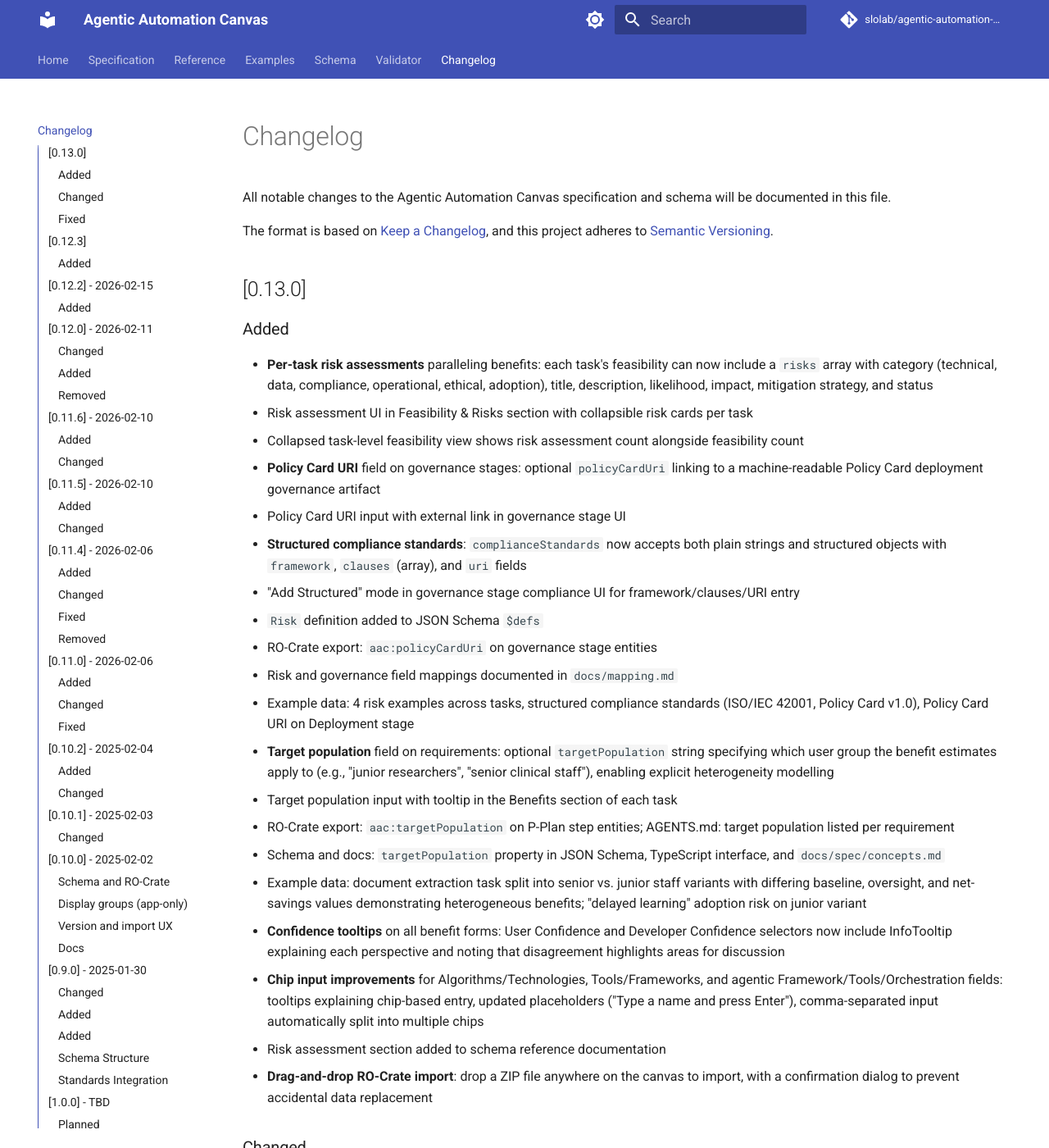
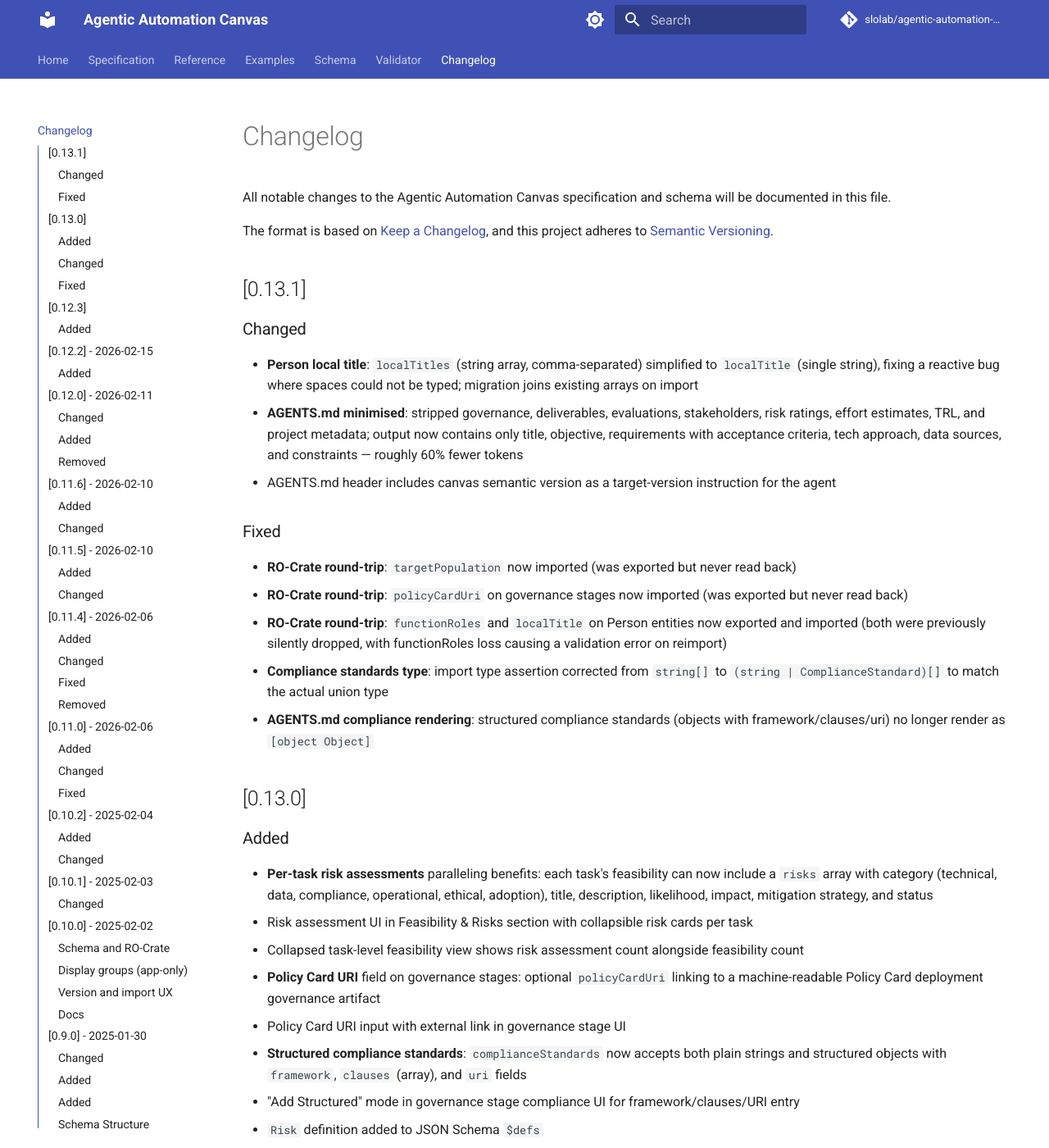
Before and after one commit to slolab/agentic-automation-canvas, an MkDocs documentation site: the page built from docs/changelog.md, in a window 1280 px wide and 1400 px high. Shown: the whole window at 82% size. Built offline with MkDocs 1.6.1 and Material for MkDocs 9.7.7, drawn with Linux system fonts in a browser that asks for light colours; comment, search, counter and statistics services are not loaded.

Commit message:
docs: add 0.13.1 changelog entry
Made-with: Cursor

```diff
--- a/docs/changelog.md
+++ b/docs/changelog.md
@@ -4,6 +4,20 @@ All notable changes to the Agentic Automation Canvas specification and schema wi
 
 The format is based on [Keep a Changelog](https://keepachangelog.com/en/1.0.0/),
 and this project adheres to [Semantic Versioning](https://semver.org/spec/v2.0.0.html).
+
+## [0.13.1]
+
+### Changed
+- **Person local title**: `localTitles` (string array, comma-separated) simplified to `localTitle` (single string), fixing a reactive bug where spaces could not be typed; migration joins existing arrays on import
+- **AGENTS.md minimised**: stripped governance, deliverables, evaluations, stakeholders, risk ratings, effort estimates, TRL, and project metadata; output now contains only title, objective, requirements with acceptance criteria, tech approach, data sources, and constraints — roughly 60% fewer tokens
+- AGENTS.md header includes canvas semantic version as a target-version instruction for the agent
+
+### Fixed
+- **RO-Crate round-trip**: `targetPopulation` now imported (was exported but never read back)
+- **RO-Crate round-trip**: `policyCardUri` on governance stages now imported (was exported but never read back)
+- **RO-Crate round-trip**: `functionRoles` and `localTitle` on Person entities now exported and imported (both were previously silently dropped, with functionRoles loss causing a validation error on reimport)
+- **Compliance standards type**: import type assertion corrected from `string[]` to `(string | ComplianceStandard)[]` to match the actual union type
+- **AGENTS.md compliance rendering**: structured compliance standards (objects with framework/clauses/uri) no longer render as `[object Object]`
 
 ## [0.13.0]
 
```
